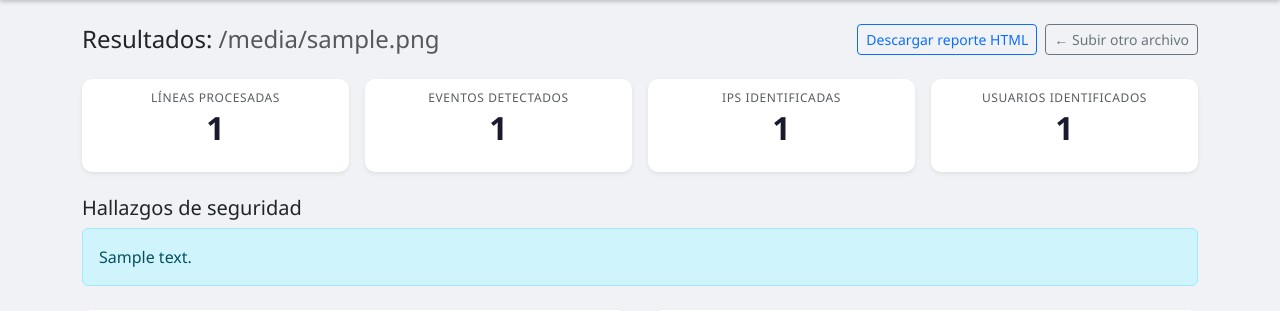
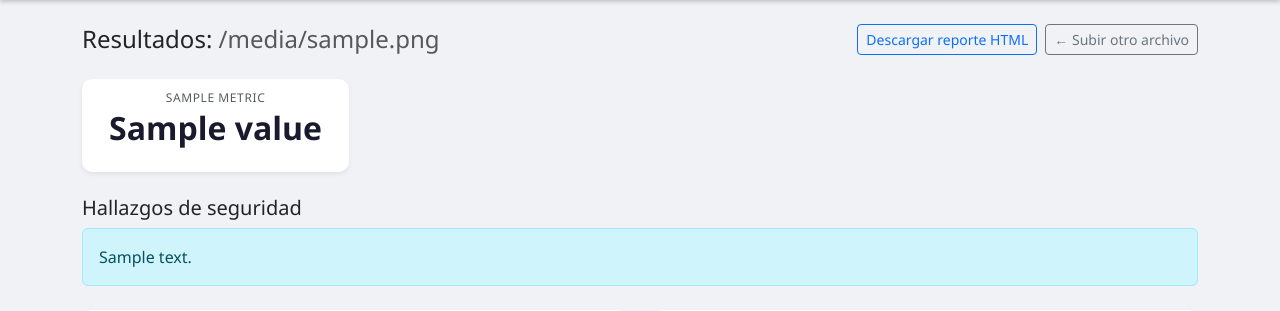
Before and after one commit to Jasu17/security-dashboard, a Flask app: template templates/dashboard.html in a window 1280 px wide. Shown: the part 56-367 px from the top of the page. Run offline with Flask 3, Linux system fonts and the light colour scheme; the template is opened without the code that fills it: most values are stand-ins (such as "Sample title", 1, 10 or a date in 2020).

Commit message:
refactor: parser registry, LOG_TYPES source of truth and dynamic metrics

```diff
--- a/analyzer.py
+++ b/analyzer.py
@@ -1,6 +1,8 @@
 import re
 from collections import defaultdict
 
+
+# --- Patterns ---
 
 FAILED_SSH = re.compile(r"Failed password for (?:invalid user )?(\w+) from (\S+)")
 SUCCESSFUL_SSH = re.compile(r"Accepted (?:password|publickey) for (\w+) from (\S+)")
@@ -10,14 +12,25 @@ IP_PATTERN = re.compile(r"\b(\d{1,3}(?:\.\d{1,3}){3})\b")
 BRUTE_FORCE_THRESHOLD = 5
 
 
+# --- Source of truth ---
+
+LOG_TYPES = {
+    "openssh": "OpenSSH",
+    "apache_access": "Apache Access Log",
+    "apache_error": "Apache Error Log",
+}
+
+
+# --- Dispatcher ---
+
 def analyze(filepath, log_type):
-    if log_type == "openssh":
-        return _analyze_openssh(filepath)
-    elif log_type == "apache_access":
-        return _analyze_apache_access(filepath)
-    elif log_type == "apache_error":
-        return _analyze_apache_error(filepath)
+    parser = PARSERS.get(log_type)
+    if not parser:
+        raise ValueError(f"Unsupported log type: {log_type}")
+    return parser(filepath)
 
+
+# --- OpenSSH ---
 
 def _analyze_openssh(filepath):
     with open(filepath, "r", errors="ignore") as f:
@@ -77,15 +90,23 @@ def _analyze_openssh(filepath):
             })
 
     findings = _generate_openssh_findings(failed_attempts, invalid_users)
+    sorted_ips = sorted(ips)
 
     return {
         "log_type": "openssh",
         "total_lines": total_lines,
         "total_events": len(events),
-        "ips": sorted(ips),
+        "ips": sorted_ips,
         "users": sorted(users),
         "events": events,
         "findings": findings,
+        "extras": {},
+        "metrics": [
+            {"label": "Líneas procesadas", "value": total_lines},
+            {"label": "Eventos detectados", "value": len(events)},
+            {"label": "IPs identificadas", "value": len(sorted_ips)},
+            {"label": "Usuarios identificados", "value": len(users)},
+        ],
     }
 
 
@@ -109,6 +130,8 @@ def _generate_openssh_findings(failed_attempts, invalid_users):
     return findings
 
 
+# --- Apache Access (stub) ---
+
 def _analyze_apache_access(filepath):
     return {
         "log_type": "apache_access",
@@ -118,8 +141,12 @@ def _analyze_apache_access(filepath):
         "users": [],
         "events": [],
         "findings": [],
+        "extras": {},
+        "metrics": [],
     }
 
+
+# --- Apache Error (stub) ---
 
 def _analyze_apache_error(filepath):
     return {
@@ -130,4 +157,15 @@ def _analyze_apache_error(filepath):
         "users": [],
         "events": [],
         "findings": [],
+        "extras": {},
+        "metrics": [],
     }
+
+
+# --- Parser registry ---
+
+PARSERS = {
+    "openssh": _analyze_openssh,
+    "apache_access": _analyze_apache_access,
+    "apache_error": _analyze_apache_error,
+}
--- a/app.py
+++ b/app.py
@@ -1,7 +1,7 @@
 import os
 from dotenv import load_dotenv
 from flask import Flask, render_template, request, redirect, url_for, flash, send_file
-from analyzer import analyze
+from analyzer import analyze, LOG_TYPES
 
 load_dotenv()
 
@@ -10,7 +10,6 @@ app.secret_key = os.getenv("SECRET_KEY")
 
 UPLOAD_FOLDER = "uploads"
 ALLOWED_EXTENSIONS = {"log", "txt"}
-ALLOWED_LOG_TYPES = {"openssh", "apache_access", "apache_error"}
 MAX_FILE_SIZE = 10 * 1024 * 1024
 
 app.config["UPLOAD_FOLDER"] = UPLOAD_FOLDER
@@ -25,7 +24,7 @@ def allowed_file(filename):
 
 @app.route("/")
 def index():
-    return render_template("index.html")
+    return render_template("index.html", log_types=LOG_TYPES)
 
 
 @app.route("/upload", methods=["POST"])
@@ -41,7 +40,7 @@ def upload():
         flash("Extensión no permitida. Usa .log, .txt, auth.log o syslog.", "danger")
         return redirect(url_for("index"))
 
-    if log_type not in ALLOWED_LOG_TYPES:
+    if log_type not in LOG_TYPES:
         flash("Tipo de log no válido.", "danger")
         return redirect(url_for("index"))
 
@@ -68,7 +67,7 @@ def report(log_type, filename):
         flash("Archivo no encontrado.", "danger")
         return redirect(url_for("index"))
 
-    if log_type not in ALLOWED_LOG_TYPES:
+    if log_type not in LOG_TYPES:
         flash("Tipo de log no válido.", "danger")
         return redirect(url_for("index"))
 
--- a/templates/dashboard.html
+++ b/templates/dashboard.html
@@ -11,38 +11,16 @@
 
 <!-- Métricas -->
 <div class="row g-3 mb-4">
+    {% for metric in results.metrics %}
     <div class="col-md-3">
         <div class="card text-center shadow-sm">
             <div class="card-body">
-                <h6 class="card-subtitle text-muted mb-1">Líneas procesadas</h6>
-                <h3>{{ results.total_lines }}</h3>
+                <h6 class="card-subtitle text-muted mb-1">{{ metric.label }}</h6>
+                <h3>{{ metric.value }}</h3>
             </div>
         </div>
     </div>
-    <div class="col-md-3">
-        <div class="card text-center shadow-sm">
-            <div class="card-body">
-                <h6 class="card-subtitle text-muted mb-1">Eventos detectados</h6>
-                <h3>{{ results.total_events }}</h3>
-            </div>
-        </div>
-    </div>
-    <div class="col-md-3">
-        <div class="card text-center shadow-sm">
-            <div class="card-body">
-                <h6 class="card-subtitle text-muted mb-1">IPs identificadas</h6>
-                <h3>{{ results.ips | length }}</h3>
-            </div>
-        </div>
-    </div>
-    <div class="col-md-3">
-        <div class="card text-center shadow-sm">
-            <div class="card-body">
-                <h6 class="card-subtitle text-muted mb-1">Usuarios identificados</h6>
-                <h3>{{ results.users | length }}</h3>
-            </div>
-        </div>
-    </div>
+    {% endfor %}
 </div>
 
 <!-- Hallazgos -->
```
Also changed, not shown: templates/index.html (+4 -4 lines).
